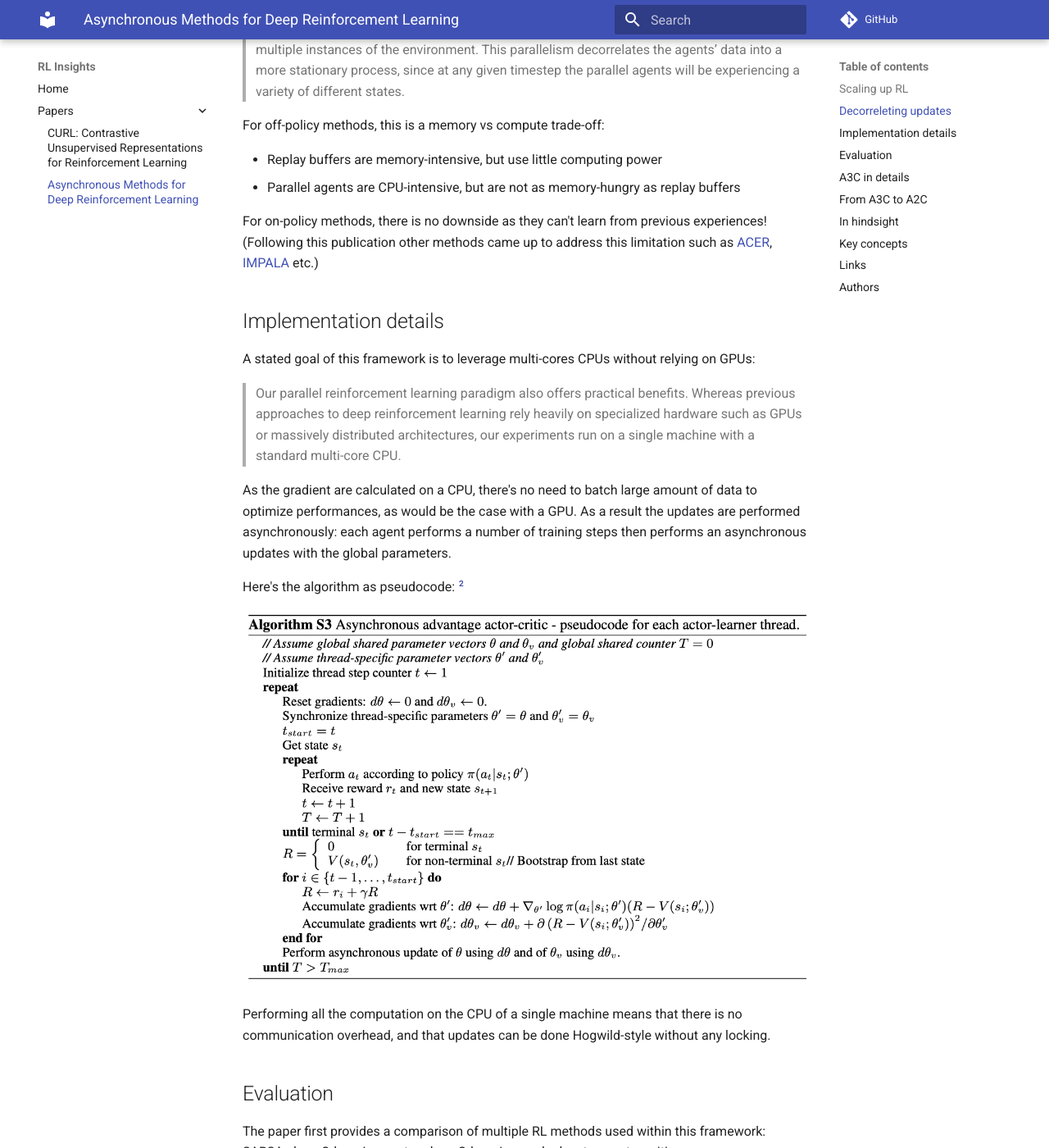
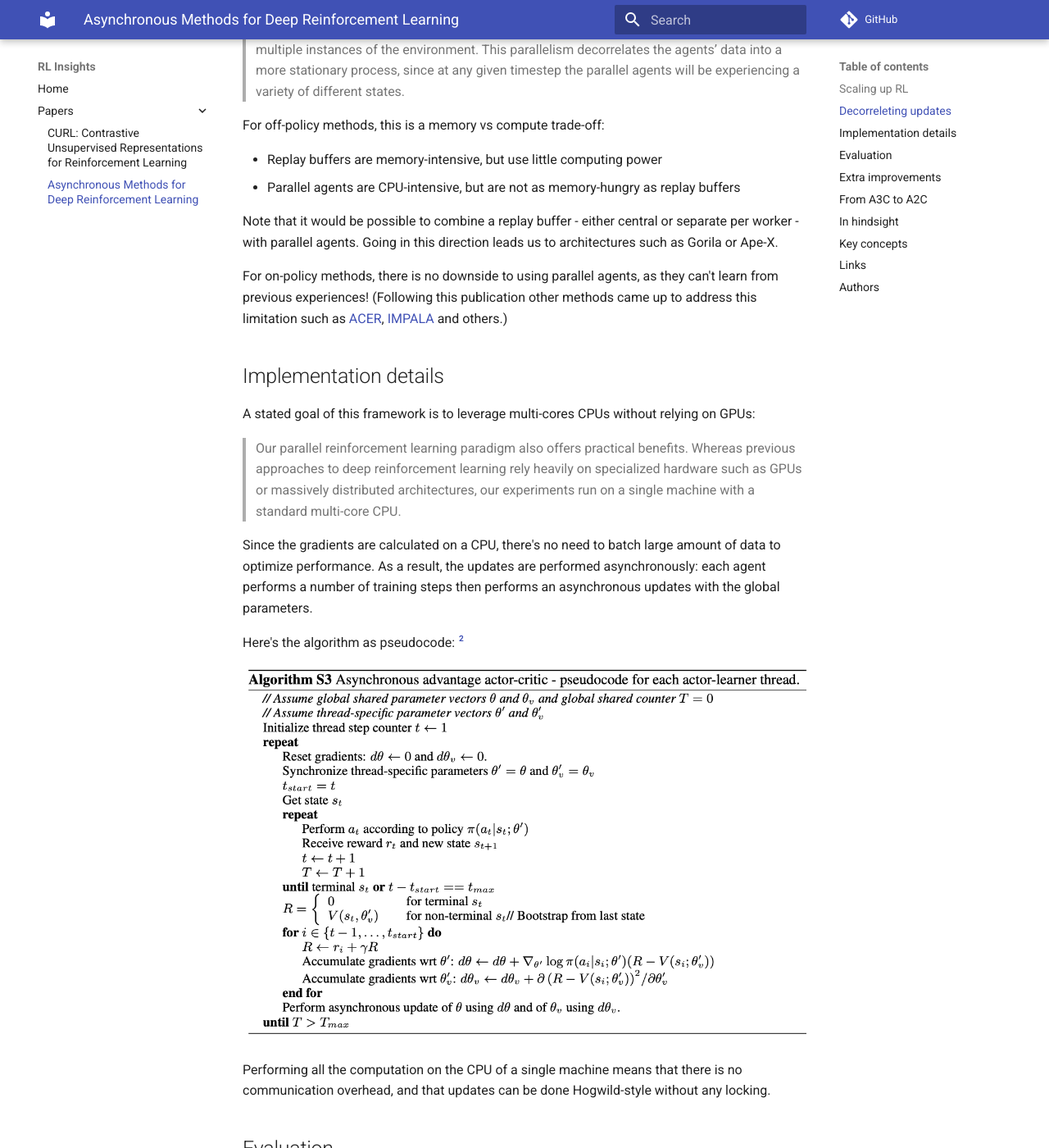
Before and after one commit to MasterScrat/rl-insights, an MkDocs documentation site: the page built from docs/a3c.md, in a window 1280 px wide and 1400 px high, scrolled down 1057 px. Shown: the whole window at 82% size. Built offline with MkDocs 1.6.1 and Material for MkDocs 9.7.7, drawn with Linux system fonts in a browser that asks for light colours; comment, search, counter and statistics services are not loaded; some of the changed text lies outside the part shown.

Commit message:
Writing A3C

```diff
--- a/docs/a3c.md
+++ b/docs/a3c.md
@@ -32,7 +32,10 @@ For off-policy methods, this is a memory vs compute trade-off:
 - Replay buffers are memory-intensive, but use little computing power
 - Parallel agents are CPU-intensive, but are not as memory-hungry as replay buffers
 
-For on-policy methods, there is no downside as they can't learn from previous experiences! (Following this publication other methods came up to address this limitation such as [ACER](acer.md), [IMPALA](impala.md) etc.)
+Note that it would be possible to combine a replay buffer - either central or separate per worker - with parallel agents.
+Going in this direction leads us to architectures such as Gorila or Ape-X.
+
+For on-policy methods, there is no downside to using parallel agents, as they can't learn from previous experiences! (Following this publication other methods came up to address this limitation such as [ACER](acer.md), [IMPALA](impala.md) and others.)
 
 Implementation details
 ---
@@ -41,7 +44,7 @@ A stated goal of this framework is to leverage multi-cores CPUs without relying
 
 > Our parallel reinforcement learning paradigm also offers practical benefits. Whereas previous approaches to deep reinforcement learning rely heavily on specialized hardware such as GPUs or massively distributed architectures, our experiments run on a single machine with a standard multi-core CPU.
 
-As the gradient are calculated on a CPU, there's no need to batch large amount of data to optimize performances, as would be the case with a GPU. As a result the updates are performed asynchronously: each agent performs a number of training steps then performs an asynchronous updates with the global parameters.
+Since the gradients are calculated on a CPU, there's no need to batch large amount of data to optimize performance. As a result, the updates are performed asynchronously: each agent performs a number of training steps then performs an asynchronous updates with the global parameters.
 
 Here's the algorithm as pseudocode: [^original]
 
@@ -61,18 +64,20 @@ The evaluation is performed on four different platforms:
 - The [Mujoco](mujoco.md) domain, using 14 tasks
 - A custom "labyrinth" environment (subsequently released as [DeepMind Lab](dm-lab.md))
 
-It results in faster learning in almost all cases. The results are most impressive when combining the parallel framework with advantage actor-critic. See for example the last line of these benchmarks on 3 Atari games: [^original]
+Parallel methods learn faster in almost all cases. The results are most impressive when combining the parallel framework with advantage actor-critic. See for example the last line of these benchmarks on 3 Atari games: [^original]
+
 ![atari evaluation](img/a3c_evaluation.png)
 
-The resulting method is A3C, the "Asynchronous Advantage Actor Critic" - this paper's claim to fame!
+The resulting method is **A3C**, the "Asynchronous Advantage Actor Critic" - this paper's claim to fame!
 
-The paper then provide in-depth evaluation of A3C on the Atari domain, using the complete Atari test suite of 57 games.
-Looking at mean performance, A3C reaches state of the art status, training twice faster than its competition: [^original]
+The paper then provide in-depth evaluation of A3C on the Atari domain, using the complete test suite of 57 games.
+Looking at mean performances, A3C reaches state of the art status, training twice faster than its competition: [^original]
+
 ![atari evaluation](img/a3c_final_results.png)
 
 It should be noted that the question of [evaluation of RL agents](how-to-benchmark.md), and more specifically evaluation when using Atari games, has been hotly debated since this paper came out. The use of the mean performance is no longer regarded as reliable as some games can easily skew the final ranking.
 
-A3C in details
+Extra improvements
 ---
 
 Beyond its parallel nature, A3C includes a number of improvements compared to vanilla [advantage actor critic](actor-critic.md):
```
Also changed, not shown: other parts of docs/a3c.md (+1 -1 lines), NOTES.md (+1 -0 lines), docs/hogwild.md (added, +5 -0 lines).
